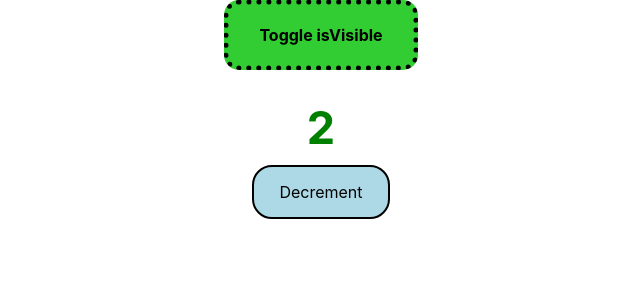
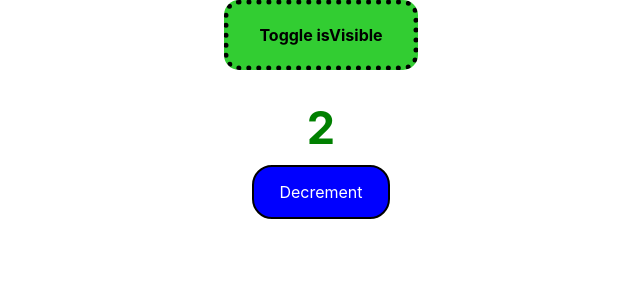
Before and after one commit to fc-fullstack-courses/react-lessons, a React (Create React App) app: page / in a window 1280 px wide. In both pictures the pointer is over the button "Decrement". Shown: the top 300 px of the page, without its empty margins (319-959 px from the left). Built offline with nearby package versions, Linux system fonts and the light colour scheme.

Commit message:
Convert styles to scss

```diff
--- a/src/components/Timer/Timer.module.css
+++ b/src/components/Timer/Timer.module.scss
@@ -4,4 +4,9 @@
   border-radius: 20px;
   border: 2px solid black;
   margin-top: 10px;
+
+  &:hover {
+    background-color: blue;
+    color: white;
+  }
 }
--- a/src/components/Timer/index.jsx
+++ b/src/components/Timer/index.jsx
@@ -1,5 +1,5 @@
 import React, { Component } from 'react';
-import styles from './Timer.module.css';
+import styles from './Timer.module.scss';
 
 class Timer extends Component {
   state = {
```
